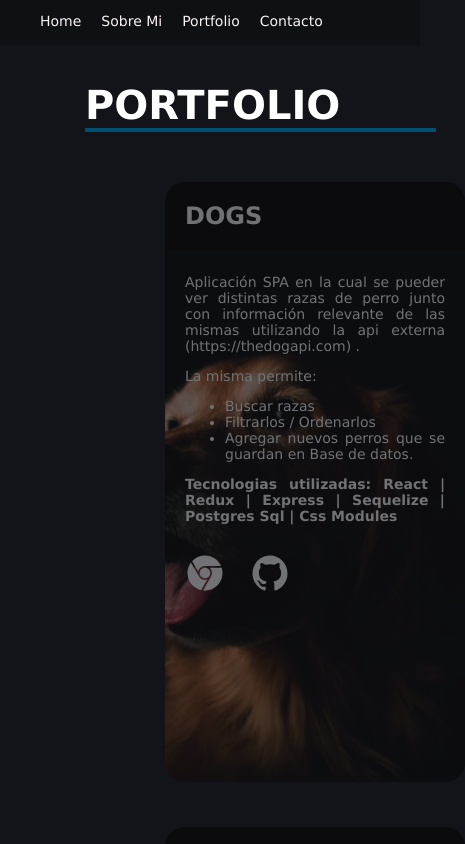
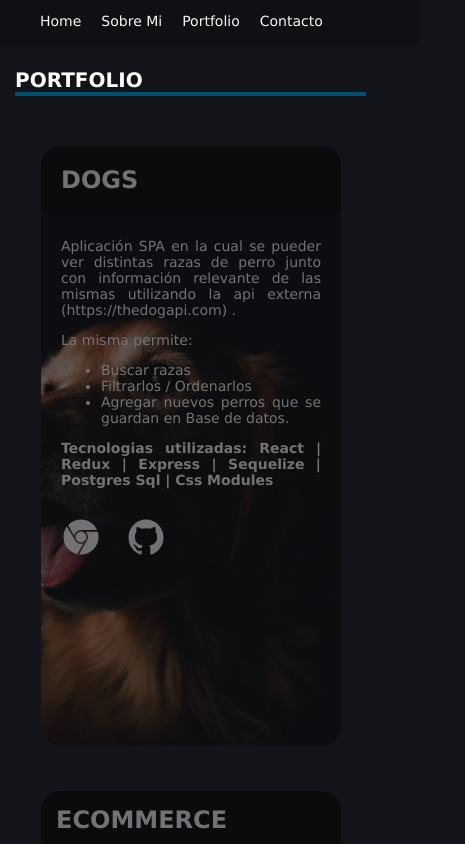
Before and after one commit to nicomugas/portfolionico, a React (Create React App) app: page /Portfolio in a window 390 px wide. Shown: the top 844 px of the page, 465 px wide, since content can reach past the window. Built offline with nearby package versions, Linux system fonts and the light colour scheme.

Commit message:
actualizacion responsive varios

```diff
--- a/src/components/About.module.css
+++ b/src/components/About.module.css
@@ -67,8 +67,8 @@ img {
         position: absolute;
         padding-left:15px;
         padding-right: 15px;
-        margin-top: 50px;
-        padding-top: 90px;
+        margin-top: 30px;
+        padding-top:60px;
         color: white;
 
 
--- a/src/components/Portfolio.module.css
+++ b/src/components/Portfolio.module.css
@@ -53,5 +53,20 @@
 
 @media only screen and (max-width: 576px) {
 
+    .hijo {
+        margin-left: 0px;
+    }
+
+    .hijo h1{
+
+        font-size: 20px;
+
+
+    }
+
+    .trabajos {
+        float: right;
+
+    }
 
 }
```
